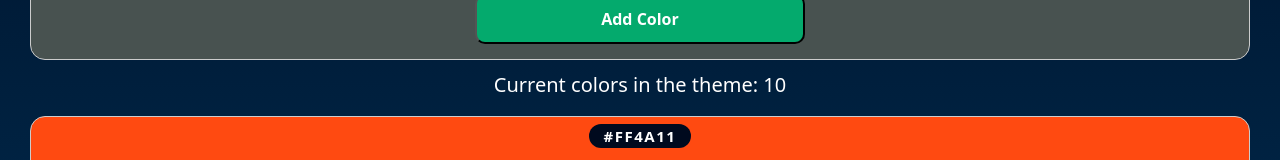
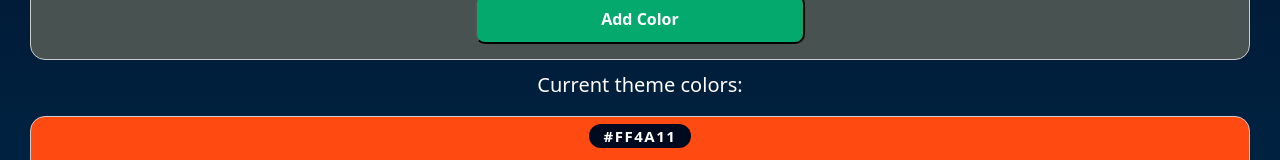
Before and after one commit to uxbyweng/hexachrome, a React (Vite) app: page / in a window 1280 px wide. Shown: the part 447-607 px from the top of the page. Built offline with nearby package versions, Linux system fonts and the light colour scheme.

Commit message:
fix: remove colorCount

```diff
--- a/src/App.jsx
+++ b/src/App.jsx
@@ -8,8 +8,6 @@ import Header from "./Components/Header/Header";
 
 function App() {
     const [colors, setColors] = useState(initialColors);
-
-    const colorCount = colors.length + 1;
 
     const handleAddColor = (newColor) => {
         const updatedColors = [newColor, ...colors]; // alte Liste kopieren + neue Farbe anhängen
@@ -25,7 +23,7 @@ function App() {
                     <ColorForm onAddColor={handleAddColor} />
                 </section>
                 <section className="theme">
-                    <p>Current colors in the theme: {`${colorCount}`}</p>
+                    <p>Current theme colors: </p>
                     <ul className="theme__list">
                         {colors.map((color) => (
                             <li key={color.id} className="theme__list-item">
```
